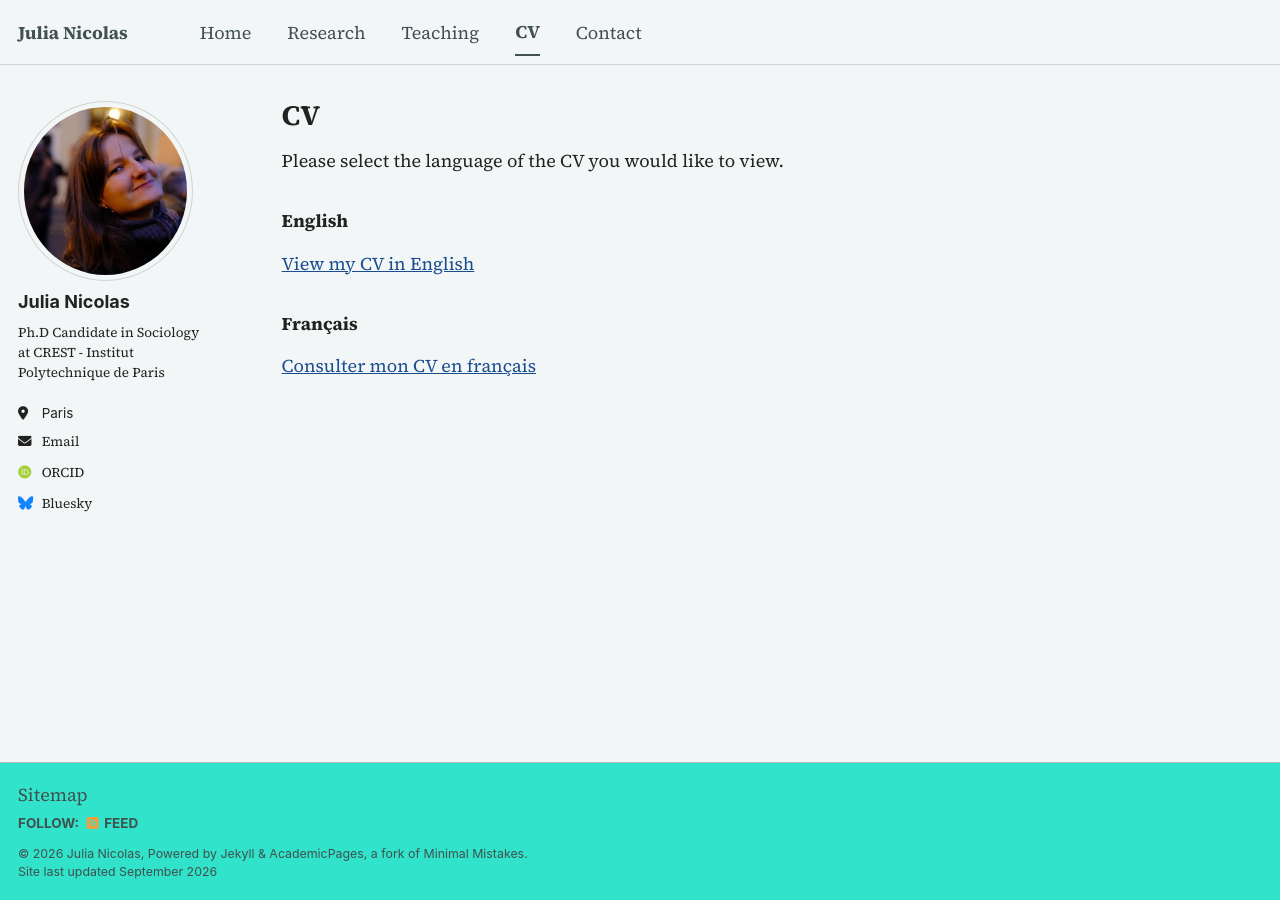
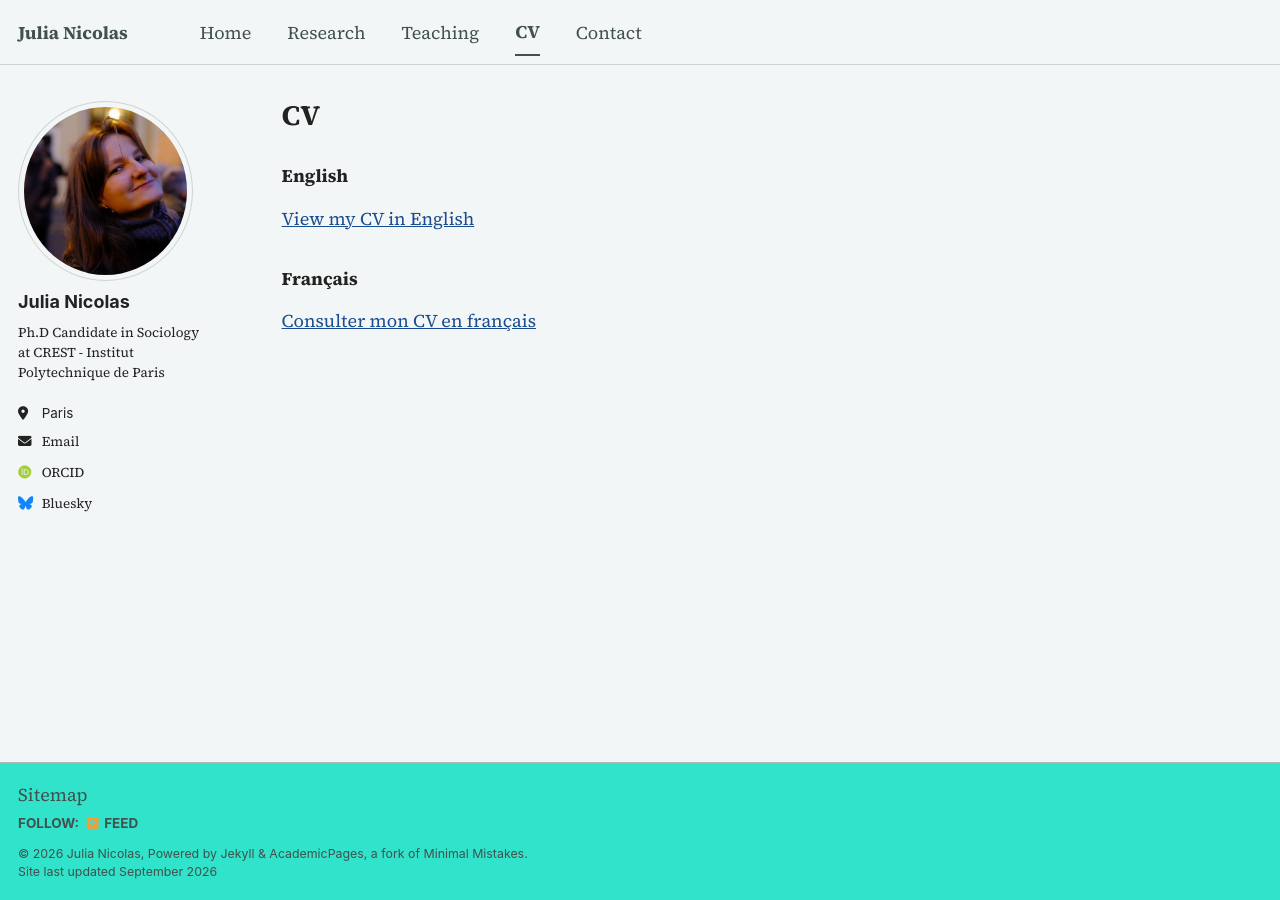
Before and after one commit to Julia-Nicolas/julia-nicolas.github.io, a Jekyll site: the page built from _pages/cv.md, in a window 1280 px wide. Built offline with Jekyll 4.4.1, drawn with Linux system fonts in a browser that asks for light colours; some web fonts are replaced; a script bundle is joined from its source files by our own code; library files that are not in the unit come from our copies.

Commit message:
Update cv.md

```diff
--- a/_pages/cv.md
+++ b/_pages/cv.md
@@ -10,8 +10,6 @@ redirect_from:
 
 ---
 
-Please select the language of the CV you would like to view.
-
 ### English
 
 [View my CV in English](/files/CVanglais.pdf)
```
